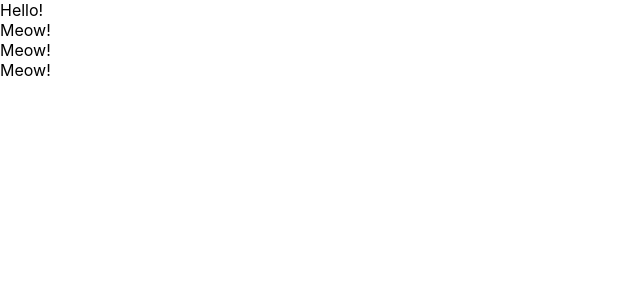
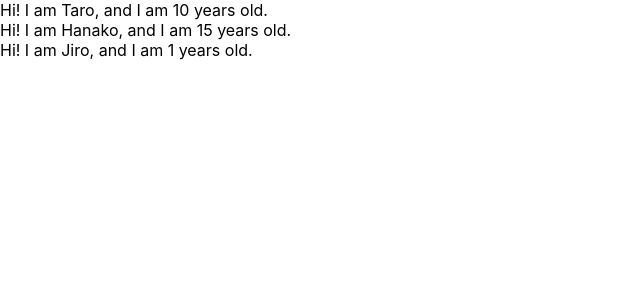
Before and after one commit to KobayashiTakaki/react-redux-crud-application, a React (Create React App) app: page / in a window 1280 px wide. Shown: the top 300 px of the page, without its empty margins (0-640 px from the left). Built offline with nearby package versions, Linux system fonts and the light colour scheme.

Commit message:
learn props of component

```diff
--- a/src/App.js
+++ b/src/App.js
@@ -1,42 +1,29 @@
-import React, { Component } from 'react';
-
-
-// class App extends Component {
-//   render() {
-//     return (
-//       <React.Fragment>
-//         <label htmlFor="bar">bar</label>
-//         <input type="text" onChange={() => {console.log('clicked!')}} />
-//       </React.Fragment>
-//     )
-//
-//
-//   }
-// }
+import React from 'react';
 
 const App = () => {
+  const profiles = [
+    { name: "Taro", age: 10 },
+    { name: "Hanako", age: 15},
+    { name: "Jiro" }
+  ]
   return (
     <div>
-    Hello!
-    <Cat />
-    <Cat />
-    <Cat />
+      {
+        profiles.map((profile, index) => {
+          return <User name={profile.name} age={profile.age} key={index}/>
+        })
+      }
     </div>
   )
 
 }
 
-const Cat = () => {
-  return <div>Meow!</div>
+const User = (props) => {
+  return <div>Hi! I am {props.name}, and I am {props.age} years old.</div>
 }
 
-// class App extends Component {
-//   render() {
-//     return React.createElement(
-//       "div",
-//       null,
-//       "Hello World!!"
-//     );
-//   }
-// }
+User.defaultProps = {
+  age: 1
+}
+
 export default App;
```
